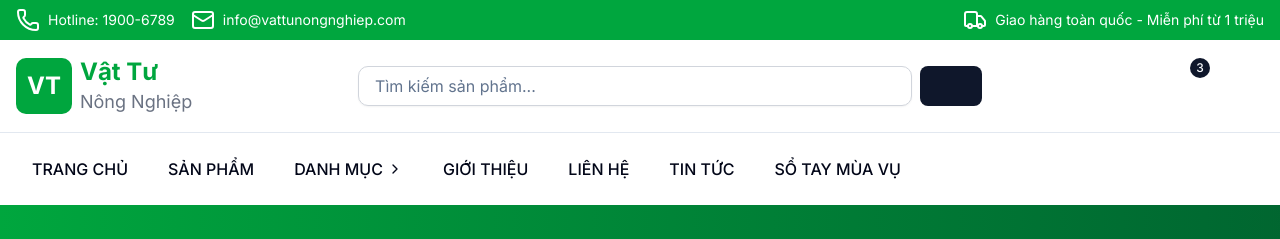
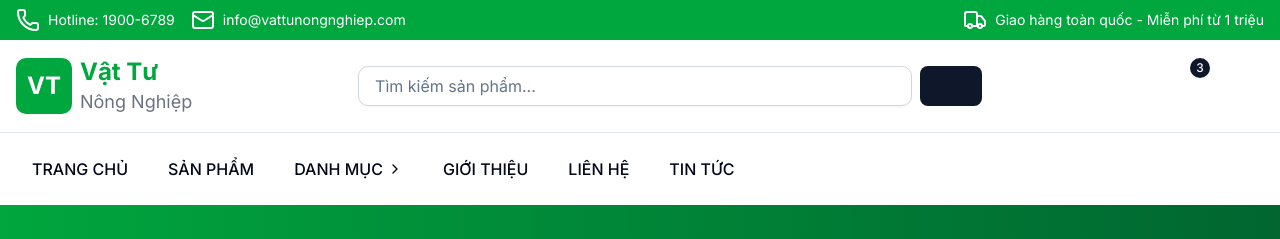
Before and after one commit to MrNguyen202/farmhub-frontend, a Next.js app: page / in a window 1280 px wide. Shown: the top 239 px of the page. Built offline with nearby package versions, Linux system fonts and the light colour scheme; some icons are missing.

Commit message:
fix: delete feature note season

```diff
--- a/src/app/_components/header.tsx
+++ b/src/app/_components/header.tsx
@@ -208,9 +208,6 @@ export function Header() {
                             <Link href="/news" className="px-4 py-2 hover:text-green-600 hover:shadow-green-800 hover:shadow-2xl hover:rounded-xl font-medium">
                                 Tin tức
                             </Link>
-                            <Link href="/handbook" className="px-4 py-2 hover:text-green-600 hover:shadow-green-800 hover:shadow-2xl hover:rounded-xl font-medium">
-                                Sổ tay mùa vụ
-                            </Link>
                         </div>
                     </div>
                 </div>
```
